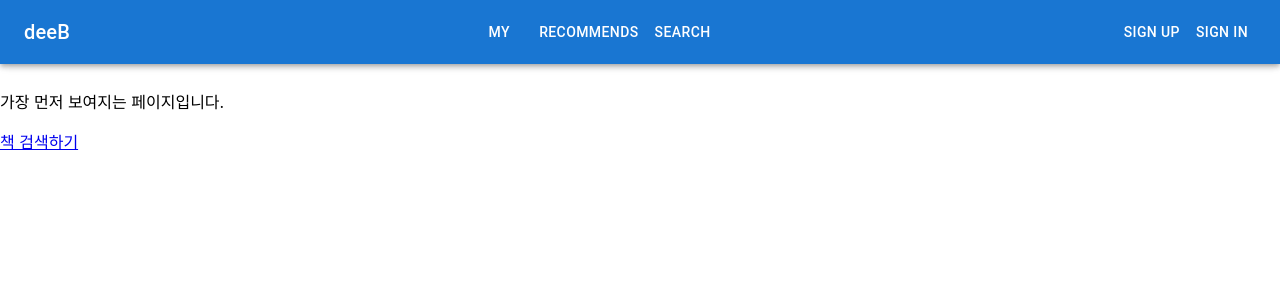
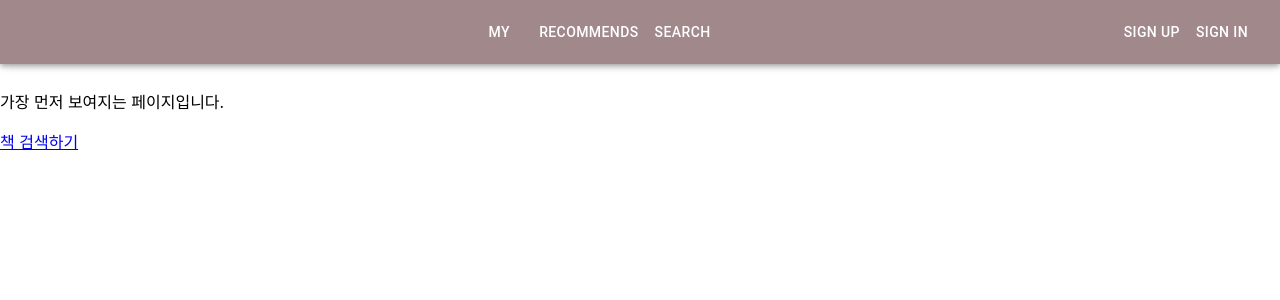
Before and after one commit to jm3789/deeb-front, a React (Create React App) app: page / in a window 1280 px wide. Shown: the top 300 px of the page. Built offline with nearby package versions, Linux system fonts and the light colour scheme.

Commit message:
style: 테마 설정

```diff
--- a/src/index.js
+++ b/src/index.js
@@ -3,10 +3,14 @@
 import "./index.css";
 import App from "./App";
 import { BrowserRouter } from "react-router-dom";
+import { ThemeProvider } from "@emotion/react";
+import { theme } from "./theme";
 
 const root = ReactDOM.createRoot(document.getElementById("root"));
 root.render(
-  <BrowserRouter>
-    <App />
-  </BrowserRouter>
+  <ThemeProvider theme={theme}>
+    <BrowserRouter>
+      <App />
+    </BrowserRouter>
+  </ThemeProvider>
 );
--- /dev/null
+++ b/src/theme.js
@@ -0,0 +1,26 @@
+import { createTheme } from "@mui/material/styles";
+
+export const theme = createTheme({
+  palette: {
+    primary: {
+      main: "#A1888B",
+    },
+    secondary: {
+      main: "#78E7D3",
+      contrastText: "#A1888B",
+    },
+    accent: {
+      main: "#5CBFAA",
+      contrastText: "white",
+    },
+    text: {
+      // main: "#424242",
+      main: "#5CBFAA",
+    },
+  },
+  typography: {
+    allVariants: {
+      color: "#A1888B",
+    },
+  },
+});
```
